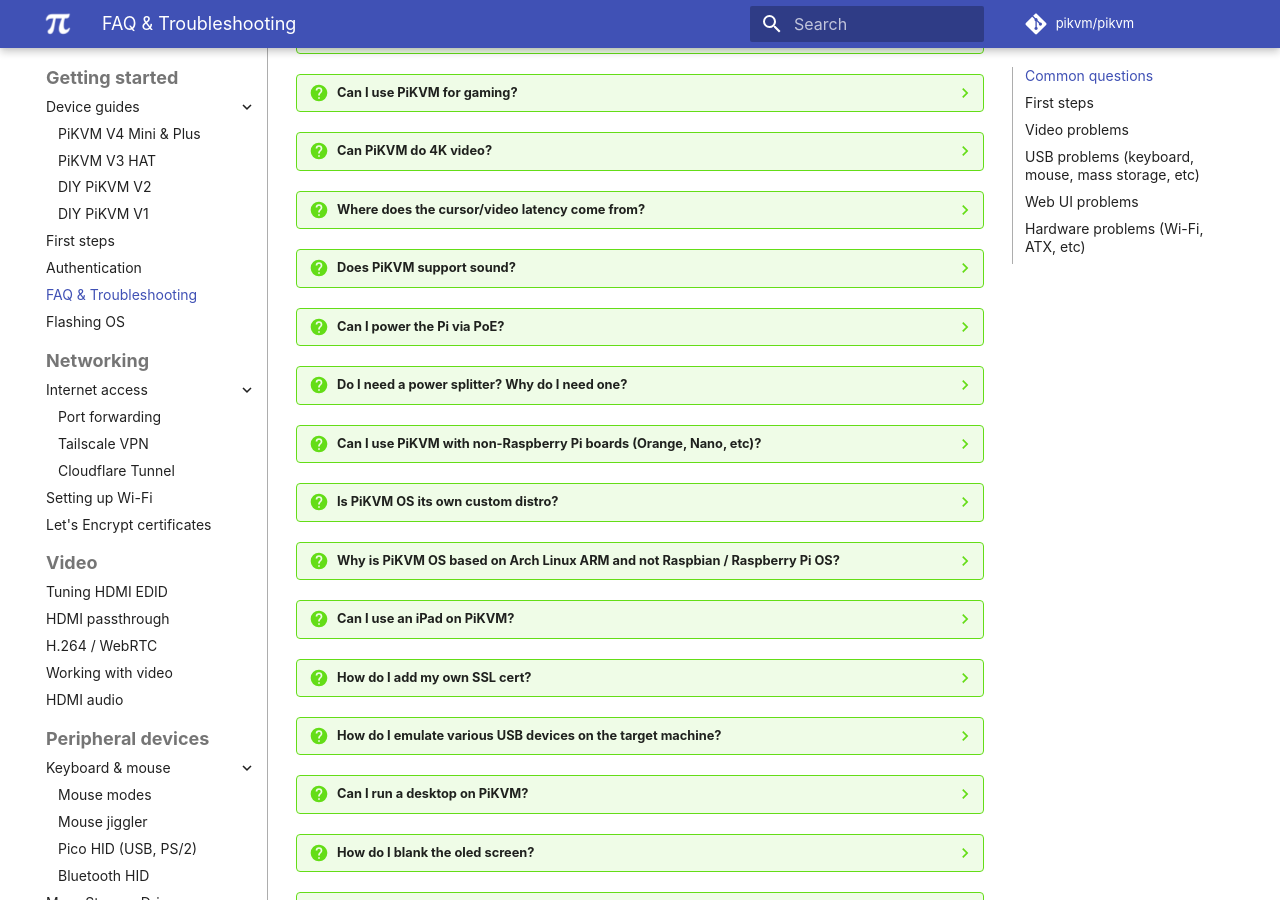
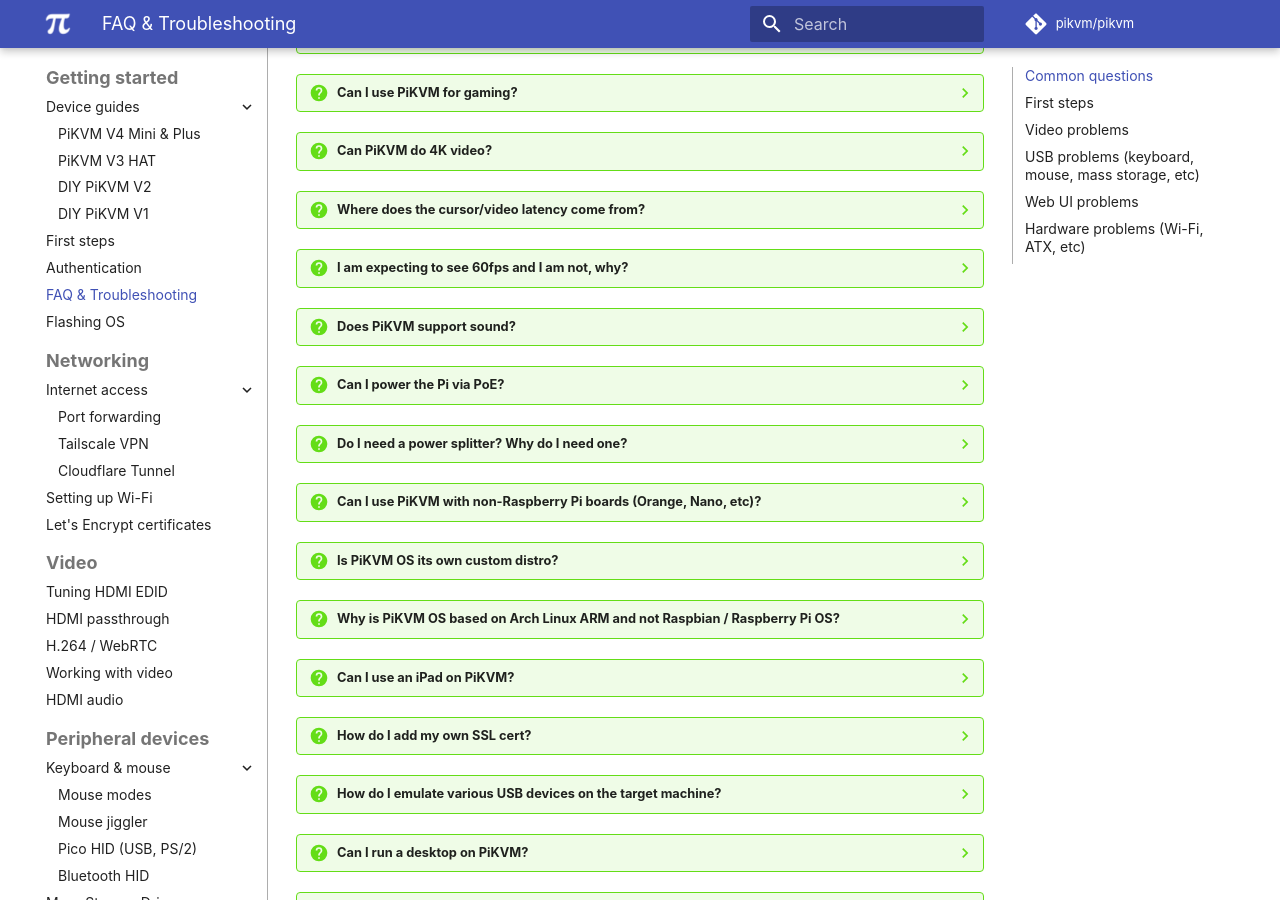
Before and after one commit to pikvm/pikvm, an MkDocs documentation site: the page built from docs/faq.md, in a window 1280 px wide and 900 px high, scrolled down 733 px. Built offline with MkDocs 1.6.1 and Material for MkDocs 9.7.7, drawn with Linux system fonts in a browser that asks for light colours; some web fonts are replaced; comment, search, counter and statistics services are not loaded; some of the changed lines change nothing that is shown.

Commit message:
Update faq.md (#1350)
* Update faq.md

Verbiage added for clarification

* Update faq.md

Changed the verbiage to better reflect the reason.

```diff
--- a/docs/faq.md
+++ b/docs/faq.md
@@ -83,6 +83,9 @@
 
     100-200ms is very, very fast for this. But we are working to speed things up even more.
 
+??? question "I am expecting to see 60fps and I am not, why?"
+
+    PiKVM receives the entire signal, but then the encoding is the bottleneck. For 1080p, this is no more than 30 fps. V4 throws out every second frame of 60 hz/fps, and 30 fps is encoded. V3 and DIY can't process 60 hz and is only able to capture 50 hz, and in the same way they take every second frame, all you get out is 25 fps. The reason why V3 and DIY does not encode 30 out of 50 is that the picture will be jerky, but smooth at 25.
 
 ??? question "Does PiKVM support sound?"
     Yes but the only officially supported version is the PiKVM V3+ devices, V2 we will attempt best effort but ultimatly we do not support CSI modules or USB.
```
